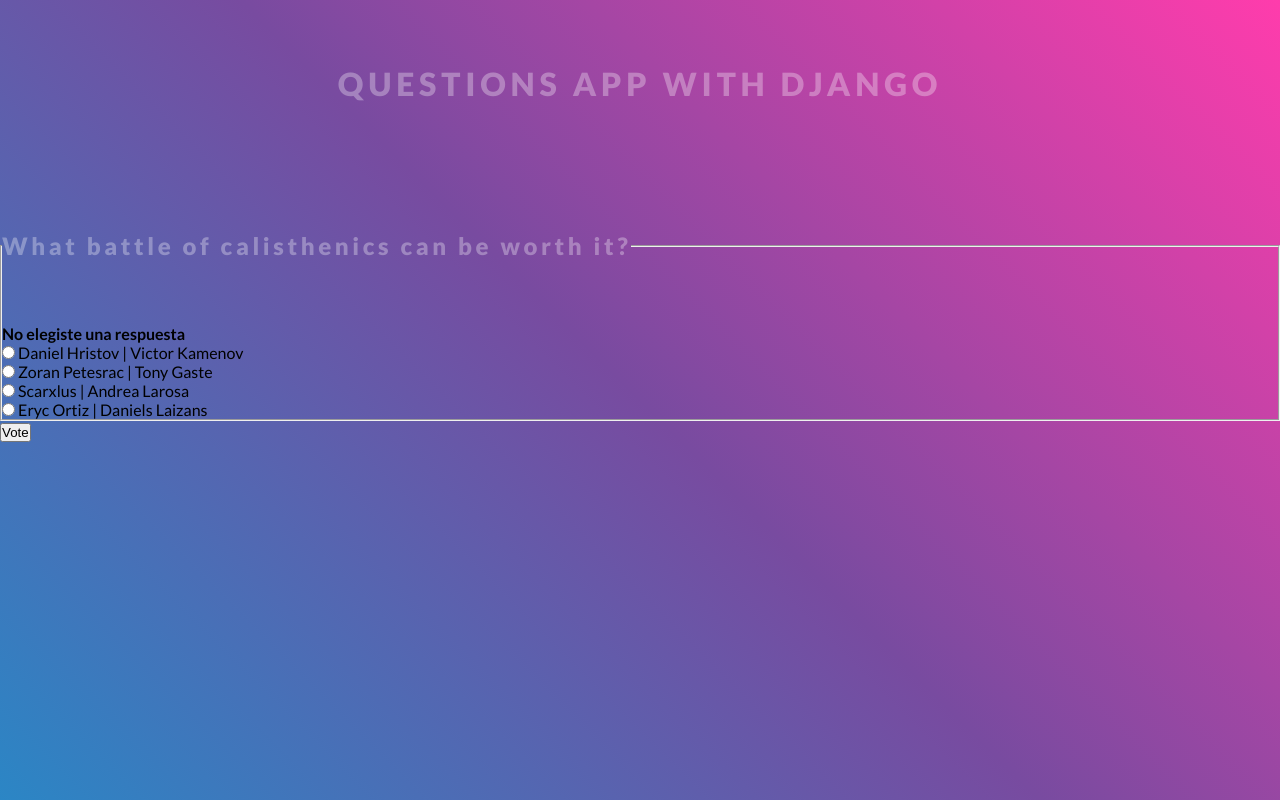
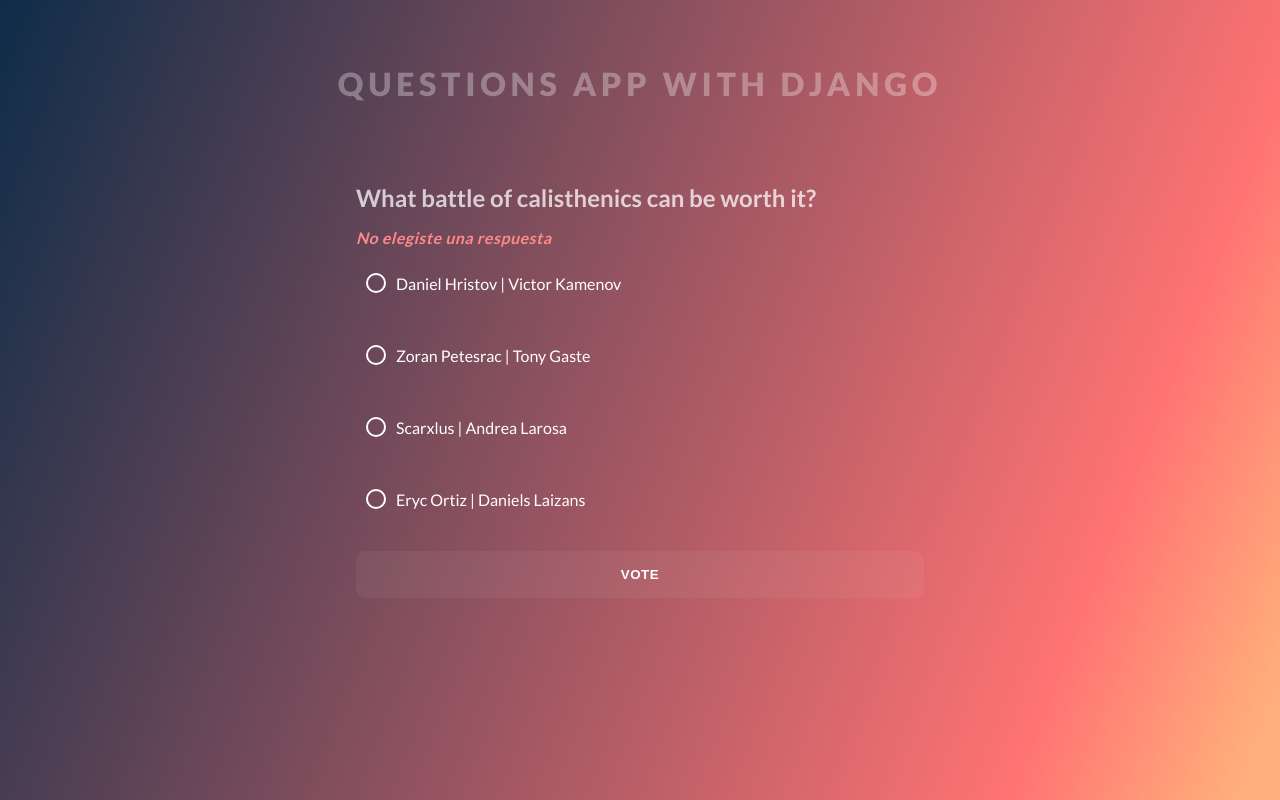
Before and after one commit to YerikAH/django-store, a Django app: page /polls/1/vote/ in a window 1280 px wide. Run offline with Django 4.2, Linux system fonts and the light colour scheme; data comes from the database, SQL or seed files in the repository; both versions use the stored data as it was after the commit.

Commit message:
django basic completed

```diff
--- a/storedjango/polls/static/polls/styles/style.css
+++ b/storedjango/polls/static/polls/styles/style.css
@@ -8,19 +8,28 @@
 }
 
 html {
-  background-color: #ff3cac;
   background-image: linear-gradient(
-    225deg,
-    #ff3cac 0%,
-    #784ba0 50%,
-    #2b86c5 100%
+    111.1deg,
+    rgba(0, 40, 70, 1) -4.8%,
+    rgba(255, 115, 115, 1) 82.7%,
+    rgba(255, 175, 123, 1) 97.2%
   );
-
   width: 100vw;
   height: 100vh;
   font-family: "Lato", sans-serif;
   background-attachment: fixed;
   overflow-x: hidden;
+}
+section {
+  display: flex;
+  justify-content: center;
+  align-items: center;
+  flex-direction: column;
+}
+form {
+  width: 100%;
+  padding: 1rem;
+  max-width: 600px;
 }
 h1 {
   color: #ffffff50;
@@ -46,12 +55,81 @@
   padding: 1rem 2rem;
   margin: 1rem 0;
   background: rgba(255, 255, 255, 0.05);
-  backdrop-filter: blur(9px);
   border-radius: 10px;
   text-align: center;
+}
+p {
+  color: white;
 }
 li a:hover {
   letter-spacing: 0.5px;
   color: rgb(223, 230, 255);
   font-weight: 600;
 }
+.container-answer {
+  display: flex;
+  justify-content: left;
+  padding: 1rem 0;
+  max-width: 600px;
+  align-items: center;
+}
+.container-answer input {
+  margin-right: 1rem;
+  display: none;
+}
+h2 {
+  margin-bottom: 1rem;
+  color: #ffffffbb;
+}
+input[type="submit"] {
+  width: 100%;
+  padding: 1rem;
+  background: rgba(255, 255, 255, 0.05);
+  border-radius: 10px;
+  color: white;
+  border: none;
+  border-radius: 0.7em;
+  margin-top: 1rem;
+  cursor: pointer;
+  font-weight: 600;
+  letter-spacing: 0.5px;
+  transition: 0.3s;
+}
+input[type="submit"]:hover {
+  background: rgba(255, 255, 255, 0.604);
+  letter-spacing: 10px;
+}
+
+.container-answer label:hover,
+input[type="radio"]:checked + label {
+  background-color: rgba(255, 255, 255, 0.05);
+  letter-spacing: 0.5px;
+  font-weight: 600;
+}
+.container-answer label {
+  display: inline-flex;
+  align-items: center;
+  padding: 10px 20px 10px 10px;
+  border-radius: 22px;
+  transition: 0.25s ease;
+  color: white;
+  cursor: pointer;
+}
+.container-answer label:before {
+  content: "";
+  background-color: transparent;
+  width: 20px;
+  height: 20px;
+  border-radius: 50%;
+  margin-right: 10px;
+  transition: 0.25s ease;
+  box-shadow: inset 0 0 0 2px #fff;
+}
+strong {
+  font-style: italic;
+  letter-spacing: 0.5px;
+  color: #ff8989;
+}
+input[type="radio"]:checked + label:before {
+  box-shadow: inset 0 0 0 10px rgba(255, 255, 255, 0.604);
+}
--- a/storedjango/polls/templates/polls/detail.html
+++ b/storedjango/polls/templates/polls/detail.html
@@ -2,24 +2,28 @@
 
 {% block title %}Detail question{% endblock title %}
 {% block questions %}
-<form action="{% url 'polls:views' question.id %}" method="post">
+  <form  action="{% url 'polls:views' question.id %}" method="post">
     {% csrf_token %}
-  <fieldset>
-    <legend><h1>{{ question.question_text }}</h1></legend>
+
+      <h2>{{ question.question_text }}</h2>
       {% if error_message %}
       <p><strong>{{error_message}}</strong></p>
       {% endif %}
       {% for choice in question.choice_set.all %}
+      <div class="container-answer">
         <input
           type="radio"
           name="choice"
           id="choice{{forloop.counter}}"
           value="{{choice.id}}"
+          class="select-answer"
         />
         <label for="choice{{forloop.counter}}">{{choice.choice_text}}</label>
         <br>
+
+      </div>
       {% endfor %}
-  </fieldset>
-  <input type="submit" value="Vote">
+
+    <input type="submit" value="VOTE">
   </form>
 {% endblock questions %}
```
Also changed, not shown: storedjango/polls/templates/polls/results.html (+24 -7 lines), storedjango/db.sqlite3. Lines whose indentation alone changed are shown as unchanged.
